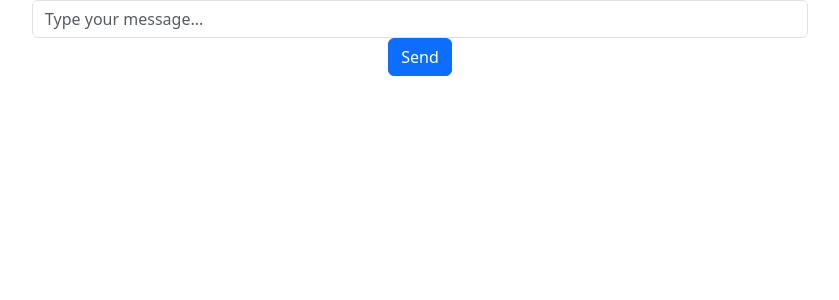
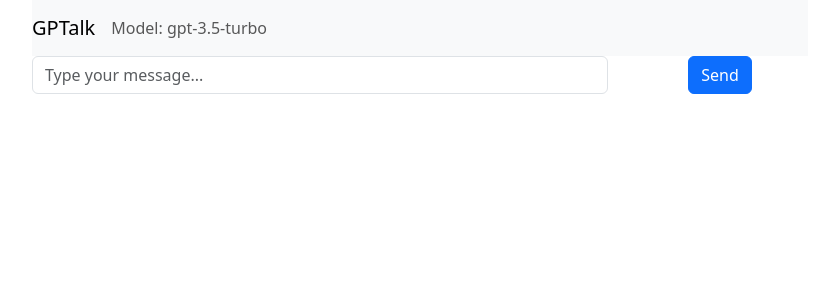
Before and after one commit to maguribong/GPTalk, a React (Create React App) app in the folder gptalk-app/: page / in a window 1280 px wide. Shown: the top 300 px of the page, without its empty margins (220-1059 px from the left). Built offline with nearby package versions, Linux system fonts and the light colour scheme.

Commit message:
added navbar(header) and GPTalk.css

```diff
--- /dev/null
+++ b/gptalk-app/src/GPTalk.css
@@ -0,0 +1,12 @@
+.chat-box-container {
+    position: fixed;
+    bottom: 0;
+    left: 0;
+    width: 100%;
+    max-height: 400px;
+    overflow-y: auto;
+}
+
+.chat-history {
+    max-height: 100%;
+}
--- a/gptalk-app/src/GPtalk.js
+++ b/gptalk-app/src/GPtalk.js
@@ -1,8 +1,8 @@
-// src/GPTalk.js
 import React from 'react';
 import axios from 'axios';
-import { Container, Row, Col, ListGroup, Form, Button } from 'react-bootstrap';
+import { Container, Row, Col, ListGroup, Form, Button, Navbar } from 'react-bootstrap';
 import 'bootstrap/dist/css/bootstrap.min.css';
+import './GPTalk.css'; // Import CSS file
 
 class GPTalk extends React.Component {
     constructor(props) {
@@ -42,6 +42,10 @@ class GPTalk extends React.Component {
     render() {
         return (
             <Container>
+                <Navbar bg="light">
+                    <Navbar.Brand>GPTalk</Navbar.Brand>
+                    <Navbar.Text className="model-name">Model: gpt-3.5-turbo</Navbar.Text>
+                </Navbar>
                 <Row>
                     <Col>
                         <ListGroup className="chat-history">
@@ -53,8 +57,8 @@ class GPTalk extends React.Component {
                         </ListGroup>
                     </Col>
                 </Row>
-                <Row>
-                    <Col>
+                <Row className="input-row">
+                    <Col xs={9}>
                         <Form onSubmit={this.handleSendMessage} className="input-form">
                             <Form.Group controlId="userInput">
                                 <Form.Control
@@ -64,8 +68,10 @@ class GPTalk extends React.Component {
                                     placeholder="Type your message..."
                                 />
                             </Form.Group>
-                            <Button type="submit">Send</Button>
                         </Form>
+                    </Col>
+                    <Col xs={3}>
+                        <Button onClick={this.handleSendMessage}>Send</Button>
                     </Col>
                 </Row>
             </Container>
```
